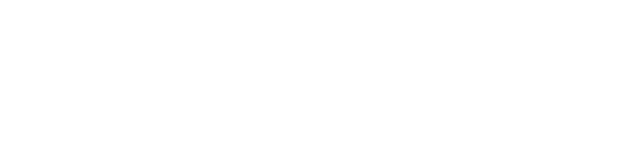
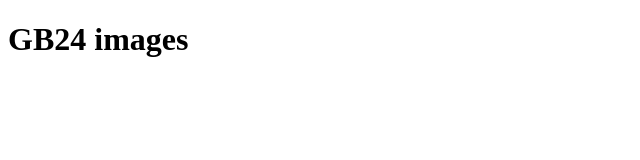
Before and after one commit to jessinmacdon/gb24-images, a plain HTML site: page index.html in a window 1280 px wide. Shown: the whole page, without its empty margins (0-640 px from the left). Drawn offline with Linux system fonts and the light colour scheme.

Commit message:
Update index.html

```diff
--- a/index.html
+++ b/index.html
@@ -5,14 +5,14 @@
     <link rel="icon" type="image/svg+xml" href="/vite.svg" />
     <meta name="viewport" content="width=device-width, initial-scale=1.0" />
     <meta name="theme-color" content="#ffffff" />
-    <title>GB24 Admin Dashboard</title>
+    <title>GB24 Assets</title>
     <link
       rel="stylesheet"
       href="https://fonts.googleapis.com/css?family=Roboto:300,400,500,700&display=swap"
     />
   </head>
   <body>
-
+   <h1>GB24 images</h1>
 
   </body>
 </html>
```
